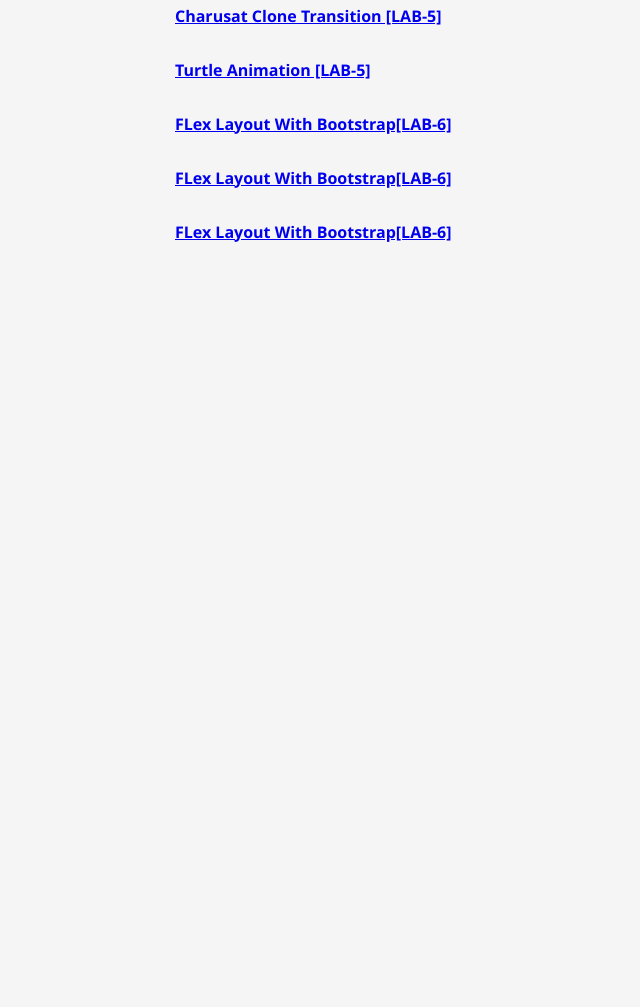
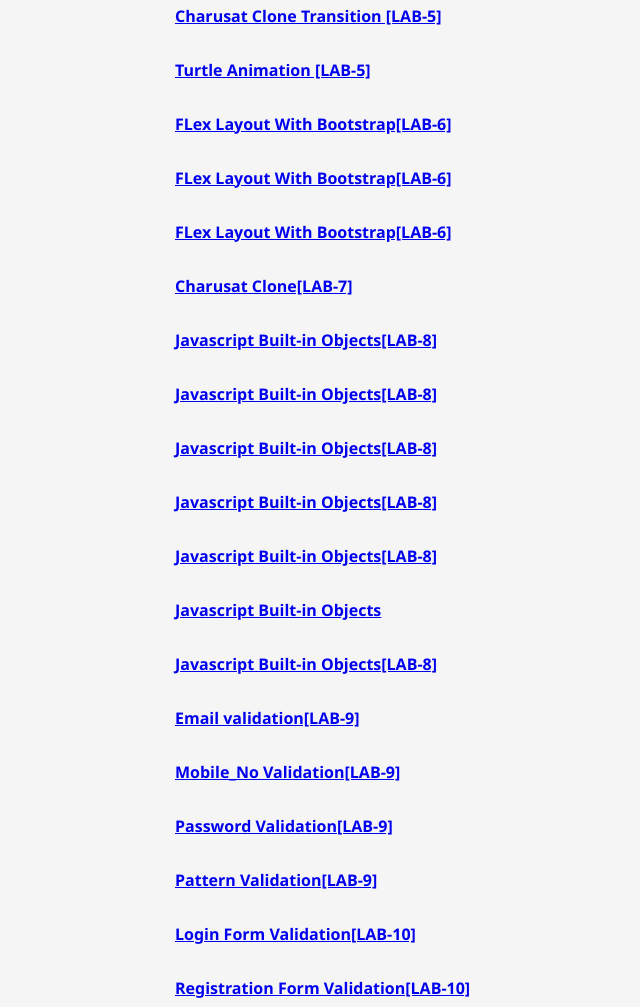
Before and after one commit to ShahDevanshi1910/WT_LABS, a plain HTML site: page index.html in a window 1280 px wide. Shown: the part 500-1507 px from the top of the page, without its empty margins (473-1113 px from the left). Before the commit the page ends 800 px from the top, so only its background shows below. Drawn offline with Linux system fonts and the light colour scheme.

Commit message:
Update index.html

```diff
--- a/index.html
+++ b/index.html
@@ -38,6 +38,20 @@
       <a href="./LAB-6/index.html" class="form">FLex Layout With Bootstrap[LAB-6]</a>
       <a href="./LAB-6/index1.html" class="form">FLex Layout With Bootstrap[LAB-6]</a>
       <a href="./LAB-6/index2.html" class="form">FLex Layout With Bootstrap[LAB-6]</a>
+      <a href="./LAB-7/charusat_profile.html" class="form">Charusat Clone[LAB-7]</a>
+      <a href="./LAB-8/Array.html" class="form">Javascript Built-in Objects[LAB-8]</a>
+      <a href="./LAB-8/Counter.html" class="form">Javascript Built-in Objects[LAB-8]</a>
+      <a href="./LAB-8/Date.html" class="form">Javascript Built-in Objects[LAB-8]</a>
+      <a href="./LAB-8/Math.html" class="form">Javascript Built-in Objects[LAB-8]</a>
+      <a href="./LAB-8/Number.html" class="form">Javascript Built-in Objects[LAB-8]</a>
+      <a href="./LAB-8/Object.html" class="form">Javascript Built-in Objects</a>
+      <a href="./LAB-8/String.html" class="form">Javascript Built-in Objects[LAB-8]</a>
+      <a href="./LAB-9/index.html" class="form">Email validation[LAB-9]</a>
+      <a href="./LAB-9/mobile_no.html" class="form">Mobile_No Validation[LAB-9]</a>
+      <a href="./LAB-9/password.html" class="form">Password Validation[LAB-9]</a>
+      <a href="./LAB-9/pattern.html" class="form">Pattern Validation[LAB-9]</a>
+      <a href="./LAB-10/login.html" class="form">Login Form Validation[LAB-10]</a>
+      <a href="./LAB-10/registration.html" class="form">Registration Form Validation[LAB-10]</a>
     </div>
   </body>
 </html>
```
